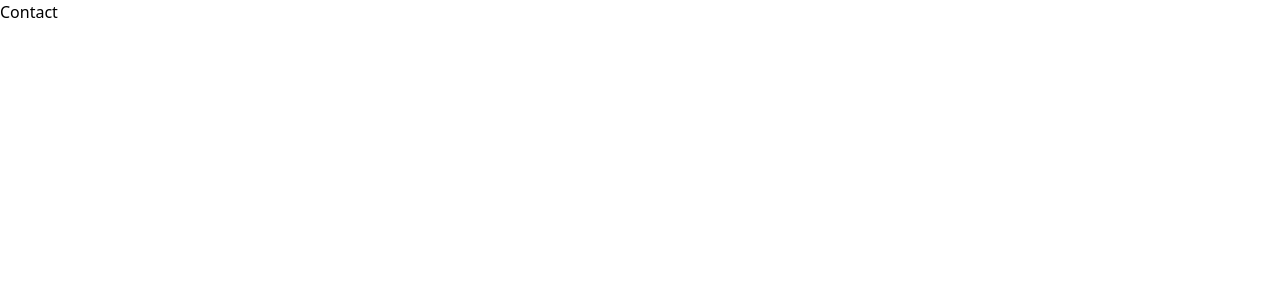
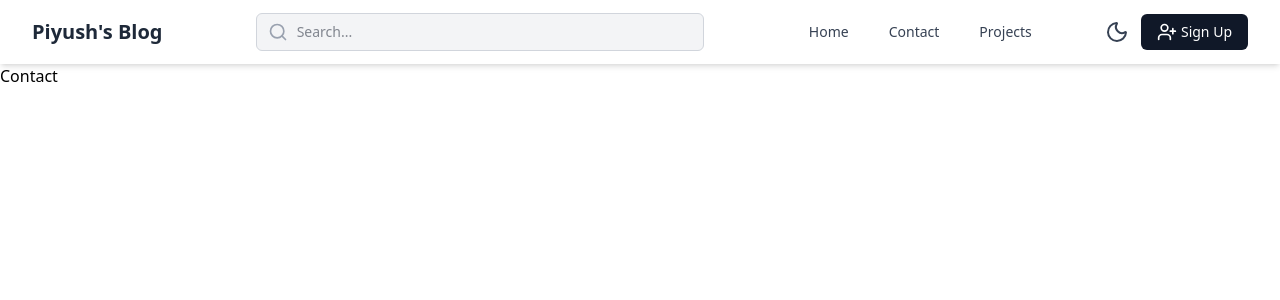
Before and after one commit to PiyuSX/MERN-Blog, a React (Vite) app in the folder client/: page /contact in a window 1280 px wide. Shown: the top 300 px of the page. Built offline with nearby package versions, Linux system fonts and the light colour scheme.

Commit message:
Responsive Header

```diff
--- a/client/package.json
+++ b/client/package.json
@@ -11,10 +11,12 @@
   },
   "dependencies": {
     "@tailwindcss/vite": "^4.1.14",
+    "lucide-react": "^0.545.0",
     "react": "^19.1.1",
     "react-dom": "^19.1.1",
     "react-router-dom": "^7.9.4",
-    "tailwindcss": "^4.1.14"
+    "tailwindcss": "^4.1.14",
+    "zustand": "^5.0.8"
   },
   "devDependencies": {
     "@eslint/js": "^9.36.0",
--- a/client/src/App.jsx
+++ b/client/src/App.jsx
@@ -1,18 +1,24 @@
-import {BrowserRouter, Routes, Route } from 'react-router-dom'
-import Home from './pages/Home'
-import Projects from './pages/Projects'
-import Contact from './pages/Contact'
+import { BrowserRouter, Routes, Route } from "react-router-dom";
+import Home from "./pages/Home";
+import Projects from "./pages/Projects";
+import Contact from "./pages/Contact";
+import Header from "./components/Header";
+import useThemeStore from "./store/themeStore";
 
 const App = () => {
+  const { isDarkMode } = useThemeStore();
   return (
     <BrowserRouter>
-       <Routes>
-        <Route path='/' element={<Home />} />
-        <Route path='/projects' element={<Projects />} />
-        <Route path='/contact' element={<Contact />} />
-       </Routes>
+      <div className={`${isDarkMode ? 'dark' : ''}`}>
+        <Header />
+          <Routes>
+            <Route path="/" element={<Home />} />
+            <Route path="/projects" element={<Projects />} />
+            <Route path="/contact" element={<Contact />} />
+          </Routes>
+      </div>
     </BrowserRouter>
-  )
-}
+  );
+};
 
 export default App
--- /dev/null
+++ b/client/src/components/Header.jsx
@@ -0,0 +1,148 @@
+import { useState } from "react";
+import { Search, Menu, X, LogIn, UserPlus, Moon, Sun } from "lucide-react";
+import { Link } from "react-router-dom";
+import useThemeStore from "../store/themeStore";
+
+const Header = () => {
+  const [isMenuOpen, setIsMenuOpen] = useState(false);
+  const { isDarkMode, toggleDarkMode } = useThemeStore();
+
+  const navLinks = [
+    { name: "Home", link: "/" },
+    { name: "Contact", link: "/contact" },
+    { name: "Projects", link: "/projects" },
+  ];
+
+  return (
+    <nav className="bg-white dark:bg-gray-900 shadow-md sticky top-0 z-10 transition-colors duration-300">
+      <div className="max-w-7xl mx-auto px-4 sm:px-6 lg:px-8">
+        <div className="flex items-center justify-between h-16">
+          {/* Logo */}
+          <div className="flex-shrink-0 flex items-center">
+            <Link
+              to="/"
+              className="text-xl font-bold text-gray-800 dark:text-gray-100 transition-colors duration-300"
+            >
+              Piyush's Blog
+            </Link>
+          </div>
+
+          {/* Search Bar - Hidden on mobile */}
+          <div className="hidden sm:block flex-1 max-w-md mx-8">
+            <div className="relative">
+              <div className="absolute inset-y-0 left-0 pl-3 flex items-center pointer-events-none">
+                <Search className="h-5 w-5 text-gray-400 dark:text-gray-400" />
+              </div>
+              <input
+                type="text"
+                placeholder="Search..."
+                className="block w-full pl-10 pr-3 py-2 border border-gray-300 dark:border-gray-700 rounded-md leading-5 bg-gray-100 dark:bg-gray-800 text-gray-900 dark:text-gray-100 focus:outline-none focus:ring-2 focus:ring-gray-500 focus:border-gray-500 sm:text-sm transition-colors duration-300"
+              />
+            </div>
+          </div>
+
+          {/* Nav Links - Desktop */}
+          <div className="hidden md:flex items-center space-x-4">
+            {navLinks.map((link) => (
+              <Link
+                key={link.name}
+                to={link.link}
+                className="flex items-center text-gray-700 dark:text-gray-300 hover:text-gray-900 dark:hover:text-white px-3 py-2 rounded-md text-sm font-medium transition-colors duration-300"
+              >
+                {link.name}
+              </Link>
+            ))}
+          </div>
+
+          {/* Auth Buttons - Desktop */}
+          <div className="hidden md:flex items-center space-x-3">
+            {isDarkMode ? (
+              <Sun
+                className="cursor-pointer text-yellow-400"
+                onClick={toggleDarkMode}
+              />
+            ) : (
+              <Moon
+                className="cursor-pointer text-gray-700 dark:text-gray-300"
+                onClick={toggleDarkMode}
+              />
+            )}
+            <Link
+              to="/signup"
+              className="flex items-center bg-gray-900 dark:bg-gray-700 text-white px-4 py-2 rounded-md text-sm font-medium hover:bg-gray-800 dark:hover:bg-gray-600 transition-colors duration-300"
+            >
+              <UserPlus className="h-5 w-5 mr-1" /> Sign Up
+            </Link>
+          </div>
+
+          {/* Mobile menu button */}
+          <div className="md:hidden flex items-center gap-3">
+             {isDarkMode ? (
+              <Sun
+                className="cursor-pointer text-yellow-400"
+                onClick={toggleDarkMode}
+              />
+            ) : (
+              <Moon
+                className="cursor-pointer text-gray-700 dark:text-gray-300"
+                onClick={toggleDarkMode}
+              />
+            )}
+            <button
+              onClick={() => setIsMenuOpen(!isMenuOpen)}
+              className="inline-flex items-center justify-center p-2 rounded-md text-gray-700 dark:text-gray-300 hover:text-gray-900 dark:hover:text-white focus:outline-none transition-colors duration-300"
+            >
+              {isMenuOpen ? (
+                <X className="h-6 w-6" />
+              ) : (
+                <Menu className="h-6 w-6" />
+              )}
+            </button>
+          </div>
+        </div>
+      </div>
+
+      {/* Mobile menu */}
+      {isMenuOpen && (
+        <div className="md:hidden">
+          <div className="px-2 pt-2 pb-3 space-y-1 sm:px-3">
+            {/* Search Bar - Mobile */}
+            <div className="relative my-3">
+              <div className="absolute inset-y-0 left-0 pl-3 flex items-center pointer-events-none">
+                <Search className="h-5 w-5 text-gray-400 dark:text-gray-400" />
+              </div>
+              <input
+                type="text"
+                placeholder="Search..."
+                className="block w-full pl-10 pr-3 py-2 border border-gray-300 dark:border-gray-700 rounded-md leading-5 bg-gray-100 dark:bg-gray-800 text-gray-900 dark:text-gray-100 focus:outline-none focus:ring-2 focus:ring-gray-500 focus:border-gray-500 sm:text-sm transition-colors duration-300"
+              />
+            </div>
+
+            {/* Nav Links - Mobile */}
+            {navLinks.map((link) => (
+              <Link
+                key={link.name}
+                to={link.link}
+                className="flex items-center text-gray-700 dark:text-gray-300 hover:bg-gray-200 dark:hover:bg-gray-800 px-3 py-2 rounded-md text-base font-medium transition-colors duration-300"
+              >
+                {link.name}
+              </Link>
+            ))}
+
+            {/* Auth Buttons - Mobile */}
+            <div className="flex flex-col space-y-2 mt-3 pt-3 border-t border-gray-200 dark:border-gray-700">
+              <Link
+                to="/signup"
+                className="flex items-center justify-center bg-gray-900 dark:bg-gray-700 text-white px-4 py-2 rounded-md text-base font-medium hover:bg-gray-800 dark:hover:bg-gray-600 transition-colors duration-300"
+              >
+                <UserPlus className="h-5 w-5 mr-2" /> Sign Up
+              </Link>
+            </div>
+          </div>
+        </div>
+      )}
+    </nav>
+  );
+};
+
+export default Header;
--- a/client/src/index.css
+++ b/client/src/index.css
@@ -1 +1,3 @@
-@import 'tailwindcss'
+@import 'tailwindcss';
+
+@custom-variant dark (&:where(.dark, .dark *));
--- /dev/null
+++ b/client/src/store/themeStore.js
@@ -0,0 +1,17 @@
+import { create } from "zustand";
+import { persist } from "zustand/middleware";
+
+const useThemeStore = create(
+  persist(
+    (set) => ({
+      isDarkMode: false,
+      toggleDarkMode: () => set((state) => ({ isDarkMode: !state.isDarkMode })),
+    }),
+    {
+      name: "theme-storage", // key in storage
+      getStorage: () => sessionStorage, // can also be localStorage
+    }
+  )
+);
+
+export default useThemeStore;
```
Also changed, not shown: 1 other file (tests, documents, lock files or other folders).
